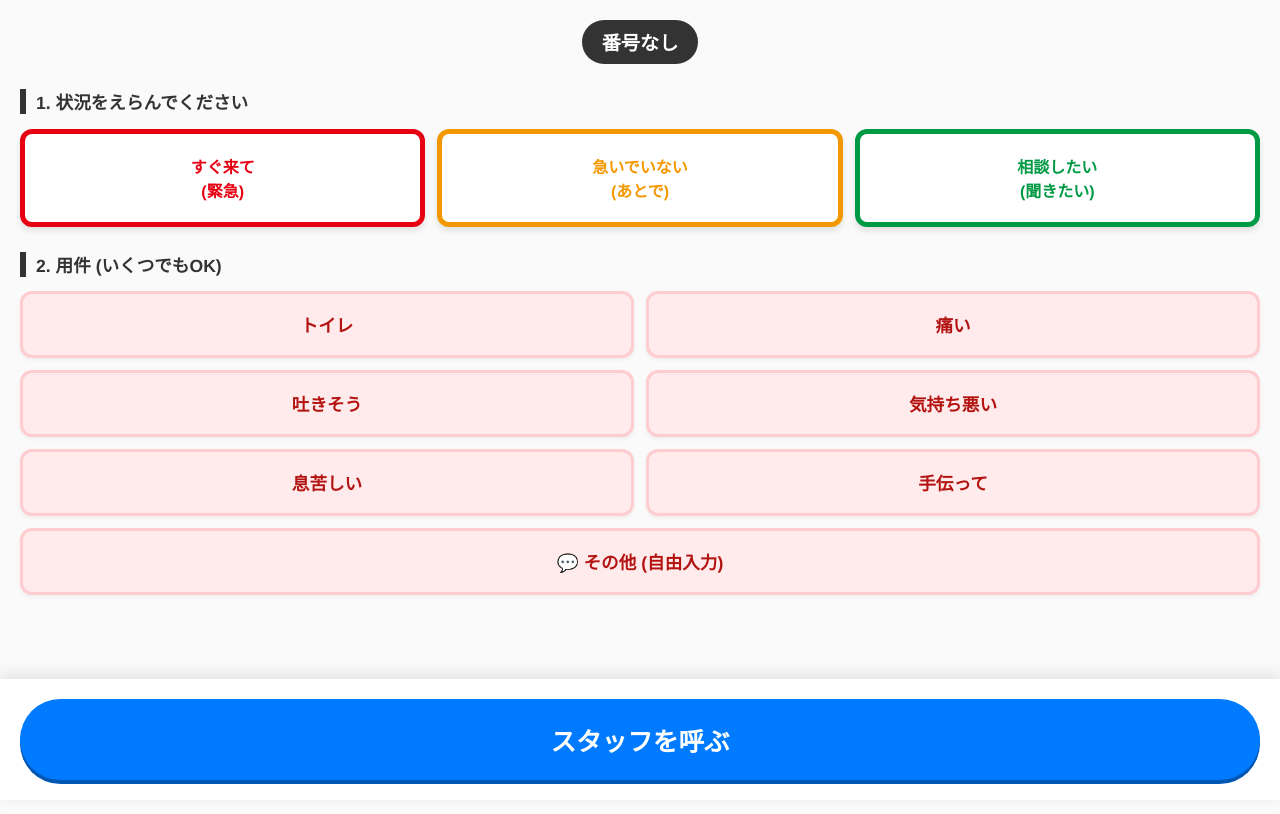
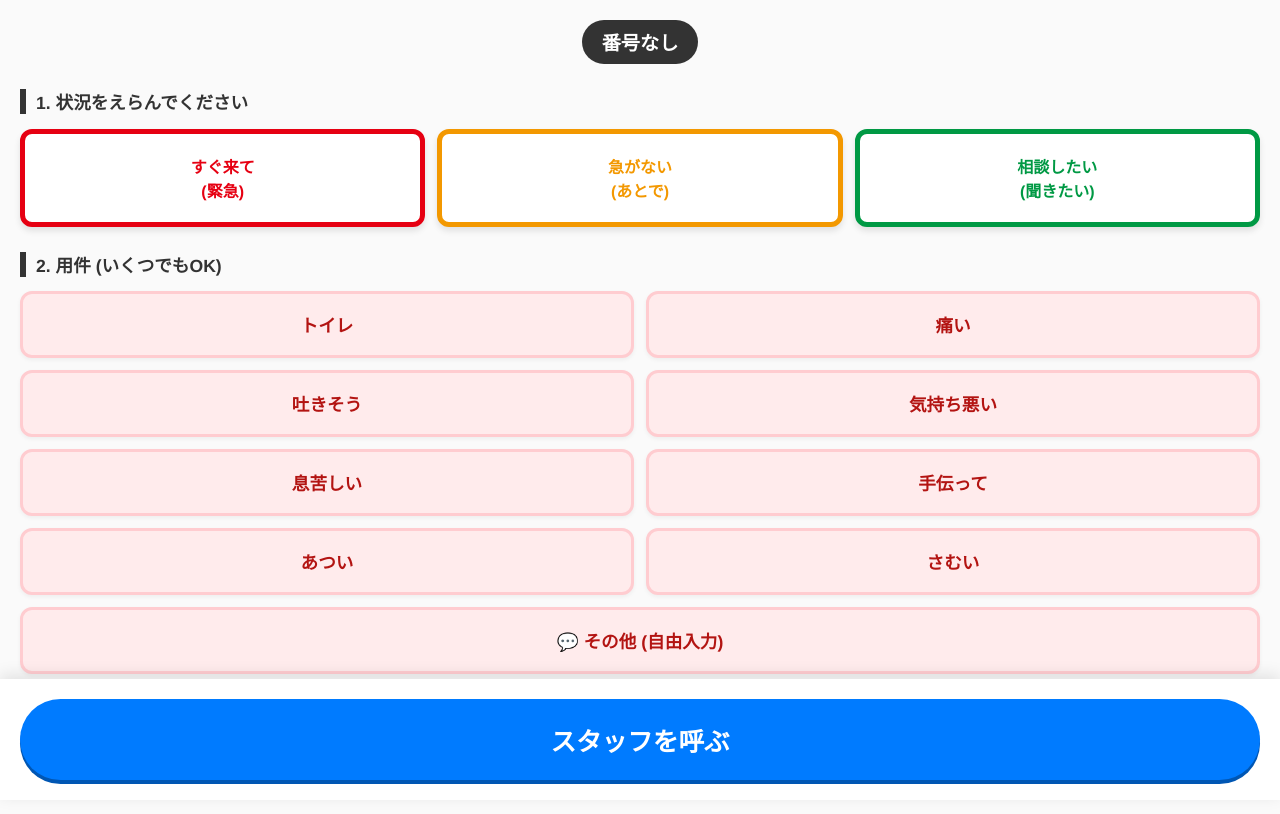
Before and after one commit to tacchibanana/nurse-callsosin, a plain HTML site: page index.html in a window 1280 px wide. Drawn offline with Linux system fonts and the light colour scheme.

Commit message:
Update priority button labels and comments

```diff
--- a/index.html
+++ b/index.html
@@ -133,7 +133,7 @@
         <strong>すぐ来て</strong><span>(緊急)</span>
     </div>
     <div class="priority-btn btn-yellow" onclick="selectPriority('normal', this)">
-        <strong>急いでいない</strong><span>(あとで)</span>
+        <strong>急がない</strong><span>(あとで)</span>
     </div>
     <div class="priority-btn btn-green" onclick="selectPriority('consult', this)">
         <strong>相談したい</strong><span>(聞きたい)</span>
@@ -148,6 +148,8 @@
     <label><input type="checkbox" class="menu-item" value="気持ち悪い"><span class="menu-label">気持ち悪い</span></label>
     <label><input type="checkbox" class="menu-item" value="息苦しい"><span class="menu-label">息苦しい</span></label>
     <label><input type="checkbox" class="menu-item" value="手伝って"><span class="menu-label">手伝って</span></label>
+    <label><input type="checkbox" class="menu-item" value="あつい"><span class="menu-label">あつい</span></label>
+    <label><input type="checkbox" class="menu-item" value="さむい"><span class="menu-label">さむい</span></label>
 
     <label style="grid-column: span 2;">
         <input type="checkbox" class="menu-item" value="その他" id="other-check">
@@ -192,7 +194,7 @@
     const room = params.get('room') || "番号なし";
     const name = params.get('name') || "";
 
-    // 画面への反映（「の方」を消去）
+    // 画面への反映
     document.getElementById('display-room').innerText = room;
 
     // お名前の入力があれば表示する
@@ -243,19 +245,17 @@
         voiceBtn.style.display = "none";
     }
 
-    // 送信（お名前があれば部屋番号の後ろに結合して識別しやすく）
+    // 送信
     document.getElementById('sendBtn').onclick = async () => {
         if (!selectedPriority) return alert("状況を選んでください");
 
         const menus = Array.from(document.querySelectorAll('.menu-item:checked')).map(el => el.value);
-        if (menus.includes("call-details")) { /* 既存値の互換維持用 */ }
 
         if (menus.includes("その他")) {
             const text = freeText.value.trim();
             if (text) menus.push(`(詳細: ${text})`);
         }
 
-        // 受信ボード側で見やすいように、名前があれば「205-A (山田)」の形式にする
         const displayRoomIdentifier = name ? `${room} (${name})` : room;
 
         try {
```
